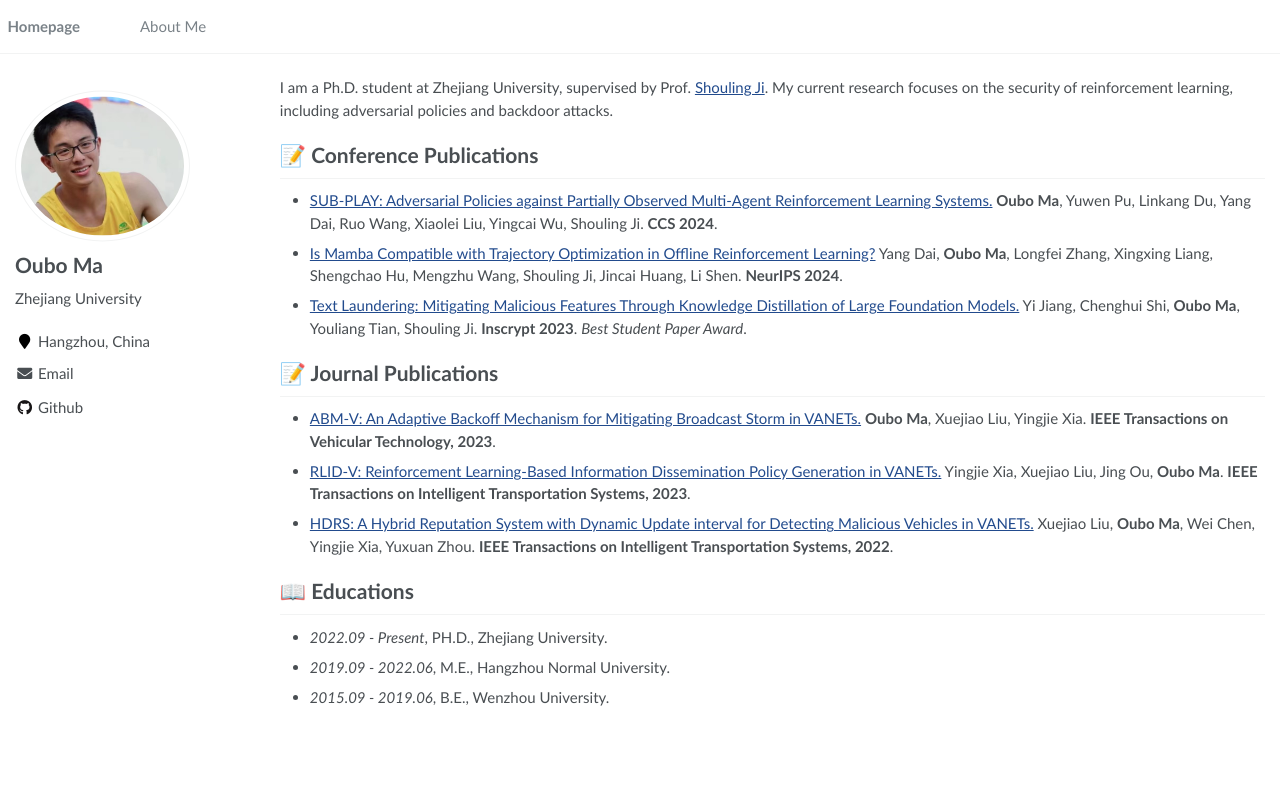
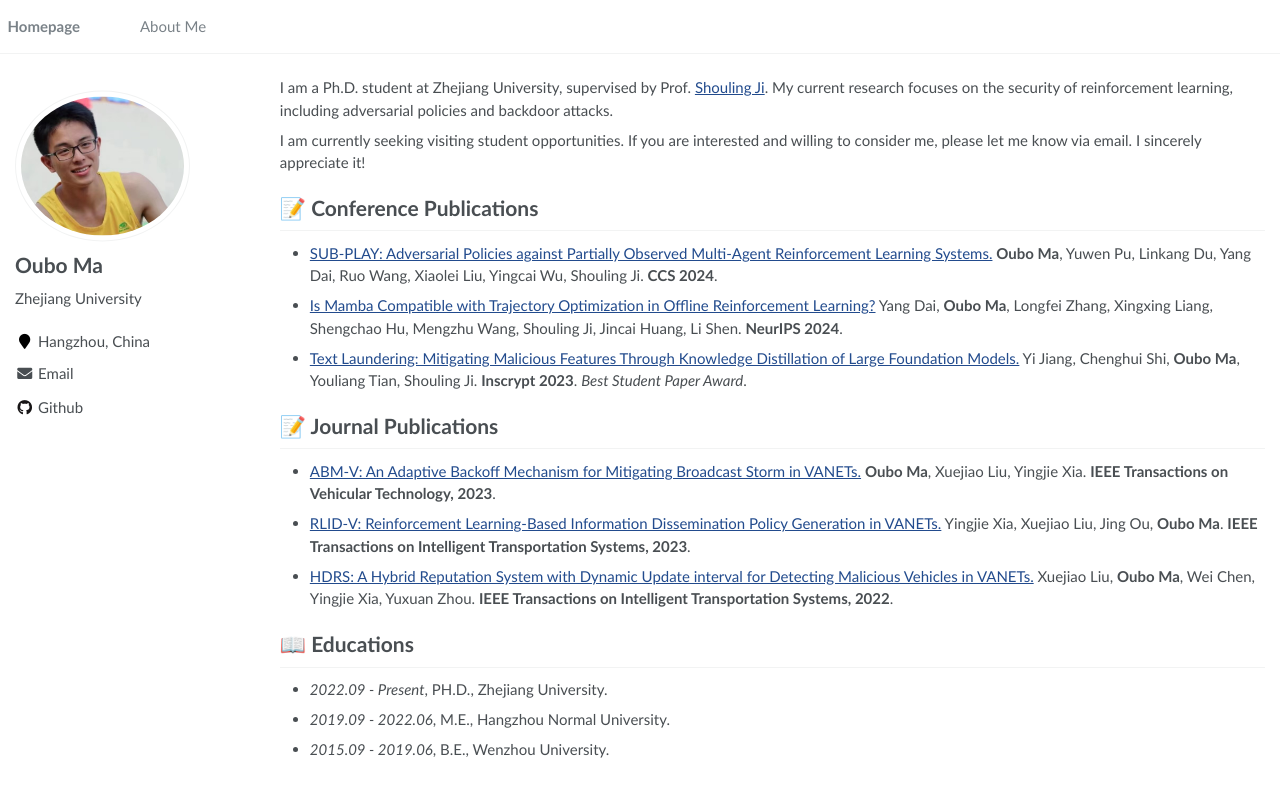
Before and after one commit to maoubo/maoubo.github.io, a Jekyll site: the page built from _pages/about.md, in a window 1280 px wide. Shown: the top 797 px of the page. Built offline with Jekyll 4.4.1, drawn with Linux system fonts in a browser that asks for light colours.

Commit message:
Update about.md

```diff
--- a/_pages/about.md
+++ b/_pages/about.md
@@ -19,6 +19,8 @@ redirect_from:
 
 I am a Ph.D. student at Zhejiang University, supervised by Prof. [Shouling Ji](https://scholar.google.com.hk/citations?user=5HoF_9oAAAAJ&hl=zh-CN&oi=ao). My current research focuses on the security of reinforcement learning, including adversarial policies and backdoor attacks.
 
+I am currently seeking visiting student opportunities. If you are interested and willing to consider me, please let me know via email. I sincerely appreciate it!
+
 # 📝 Conference Publications
 - [SUB-PLAY: Adversarial Policies against Partially Observed Multi-Agent Reinforcement Learning Systems.](https://arxiv.org/pdf/2402.03741) **Oubo Ma**, Yuwen Pu, Linkang Du, Yang Dai, Ruo Wang, Xiaolei Liu, Yingcai Wu, Shouling Ji. **CCS 2024**.
 - [Is Mamba Compatible with Trajectory Optimization in Offline Reinforcement Learning?](https://arxiv.org/pdf/2405.12094) Yang Dai, **Oubo Ma**, Longfei Zhang, Xingxing Liang, Shengchao Hu, Mengzhu Wang, Shouling Ji, Jincai Huang, Li Shen. **NeurIPS 2024**.
```
